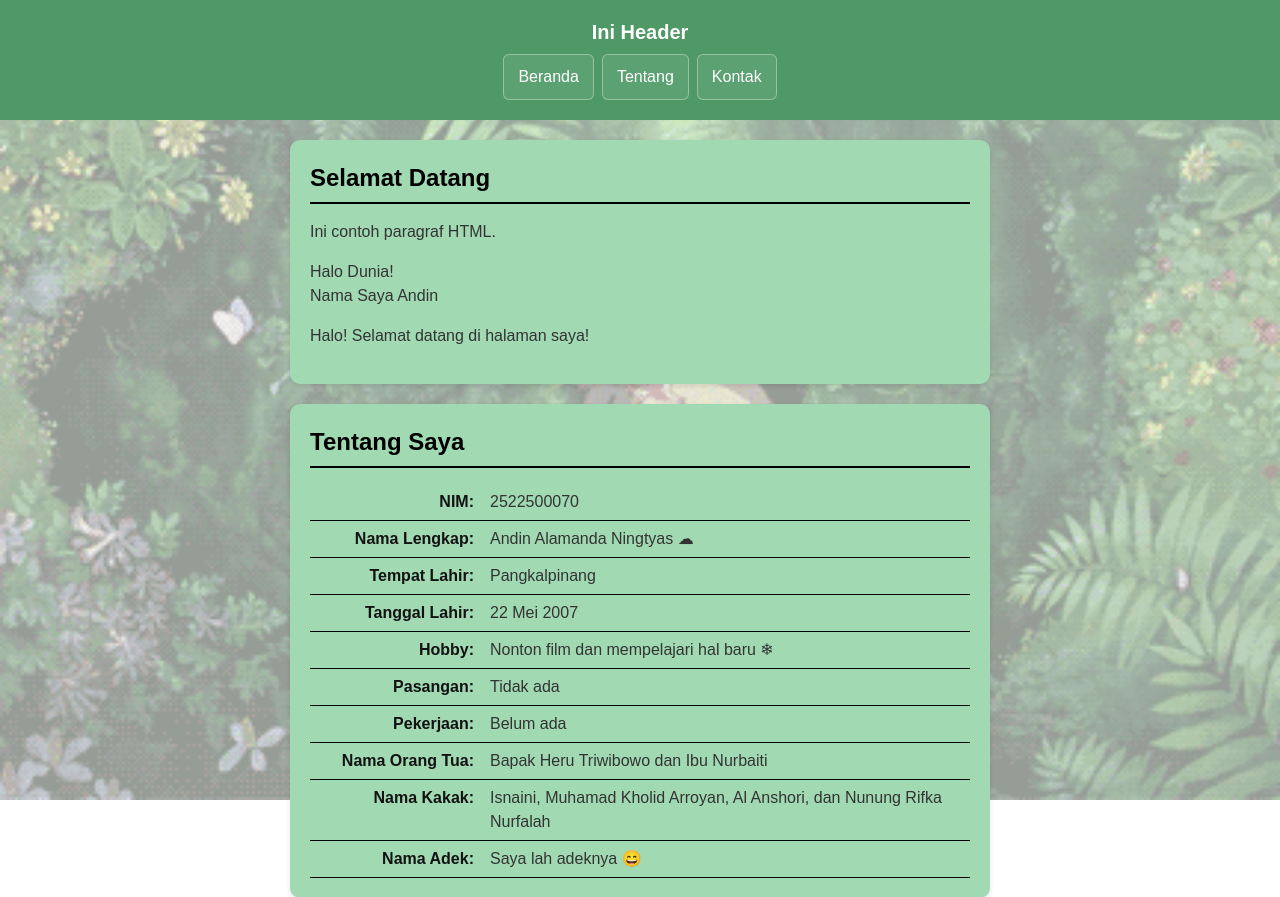
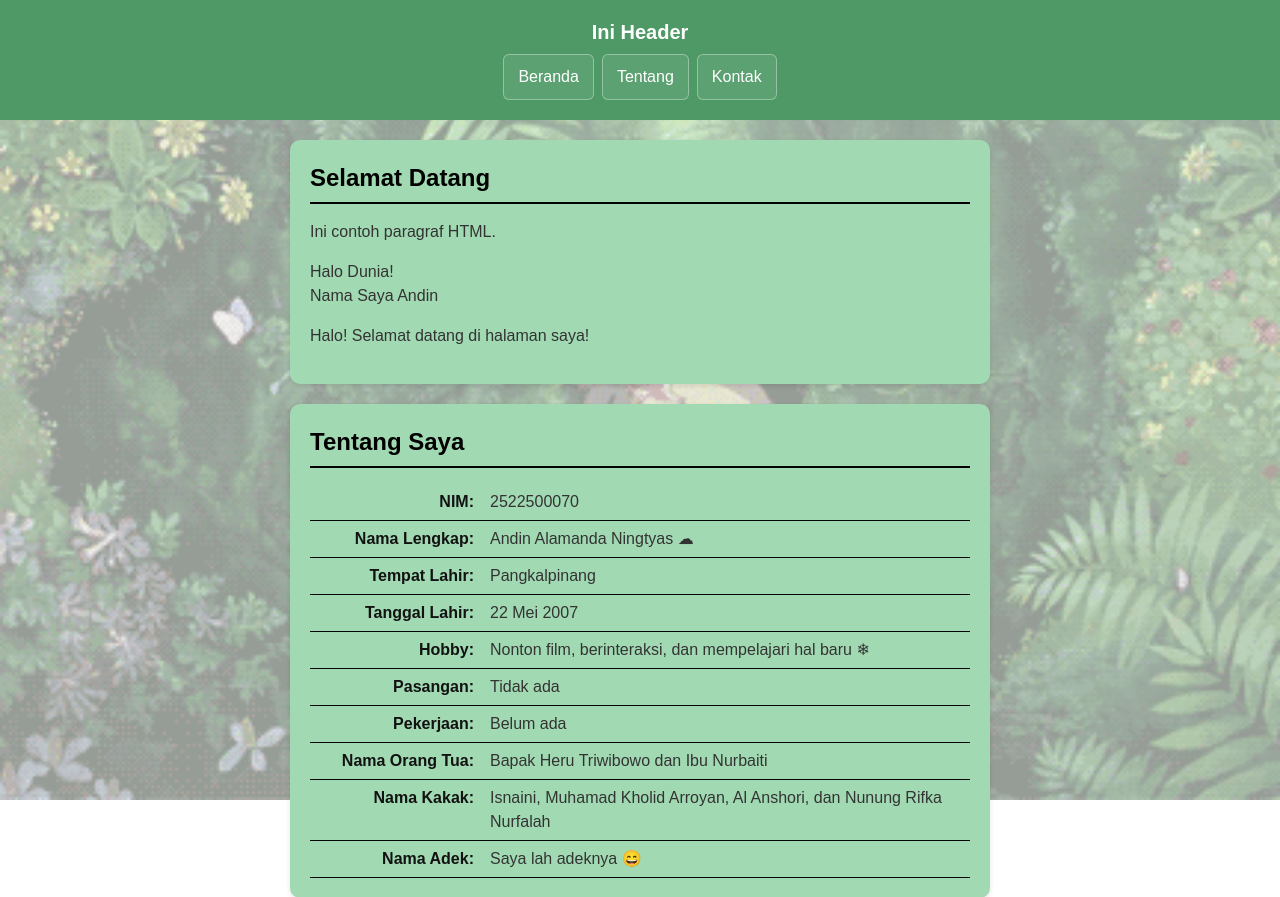
Before and after one commit to 2522500070-ops/2522500070-PWD-GB1J-2526O, a PHP site: page /pertemuan-06/index.php in a window 1280 px wide. Shown: the top 897 px of the page. Run offline with PHP 8.4, Linux system fonts and the light colour scheme.

```diff
--- a/pertemuan-06/index.php
+++ b/pertemuan-06/index.php
@@ -40,7 +40,7 @@
             <p><strong>Nama Lengkap:</strong> Andin Alamanda Ningtyas &#9729;</p>
             <p><strong>Tempat Lahir:</strong> Pangkalpinang</p>
             <p><strong>Tanggal Lahir:</strong> 22 Mei 2007</p>
-            <p><strong>Hobby:</strong> Nonton film dan mempelajari hal baru &#10052;</p>
+            <p><strong>Hobby:</strong> Nonton film, berinteraksi, dan mempelajari hal baru &#10052;</p>
             <p><strong>Pasangan:</strong> Tidak ada</p>
             <p><strong>Pekerjaan:</strong> Belum ada</p>
             <p><strong>Nama Orang Tua:</strong> Bapak Heru Triwibowo dan Ibu Nurbaiti</p>
```
Also changed, not shown: 1 other file.
